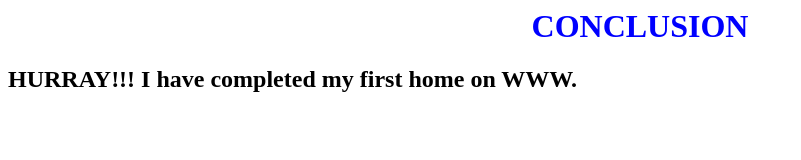
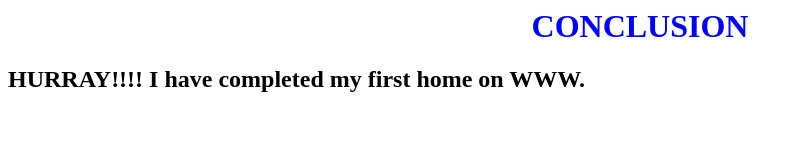
Before and after one commit to Deepika-S23307/Portfolio, a website: page index.html in a window 1280 px wide. Shown: the whole page, without its empty margins (0-801 px from the left). Drawn offline with Linux system fonts and the light colour scheme.

Commit message:
1 file modified

```diff
--- a/index.html
+++ b/index.html
@@ -8,6 +8,6 @@
   </head>
   <body>
   <h1 align="center"> CONCLUSION </h1>
-  <h2> HURRAY!!! I have completed my first home on WWW.</h2>
+  <h2> HURRAY!!!! I have completed my first home on WWW.</h2>
   </body>
 </html>
```
